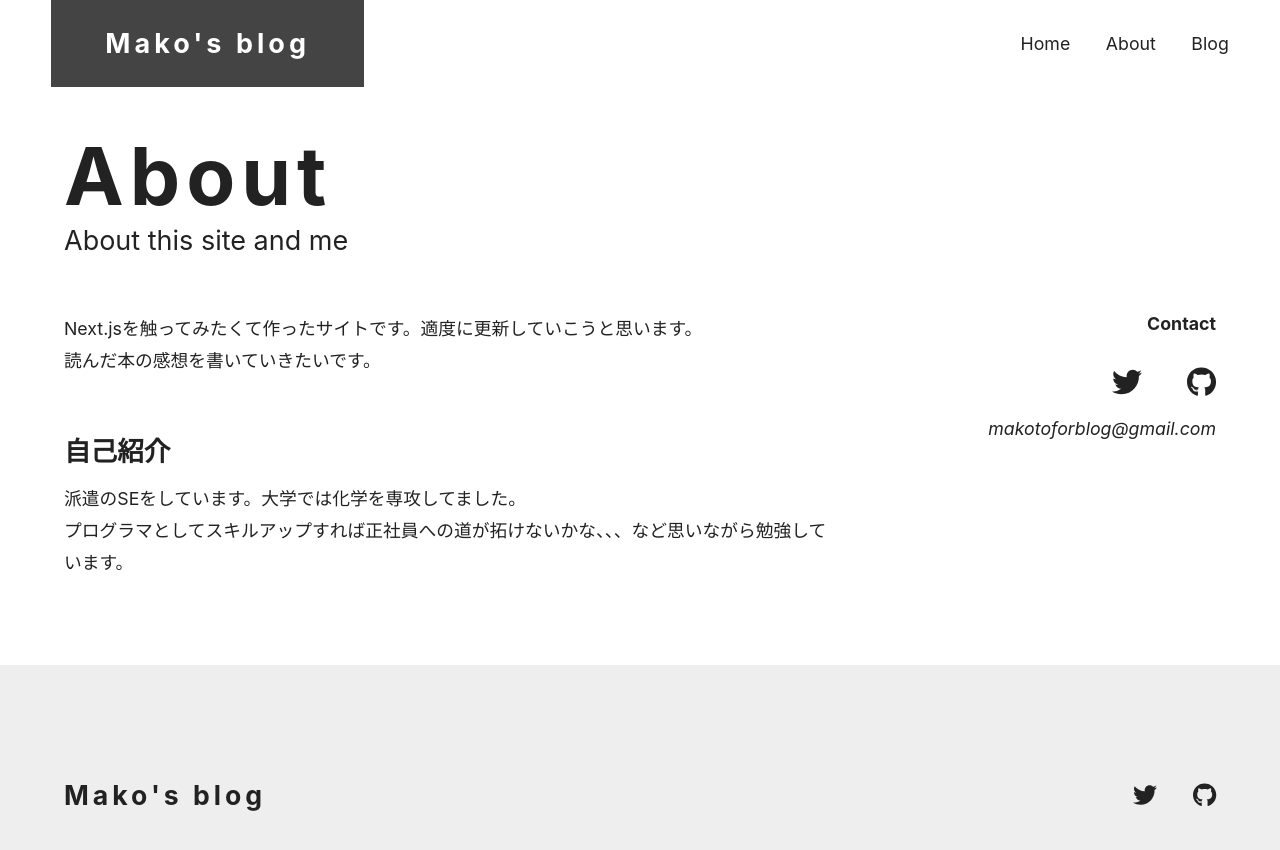
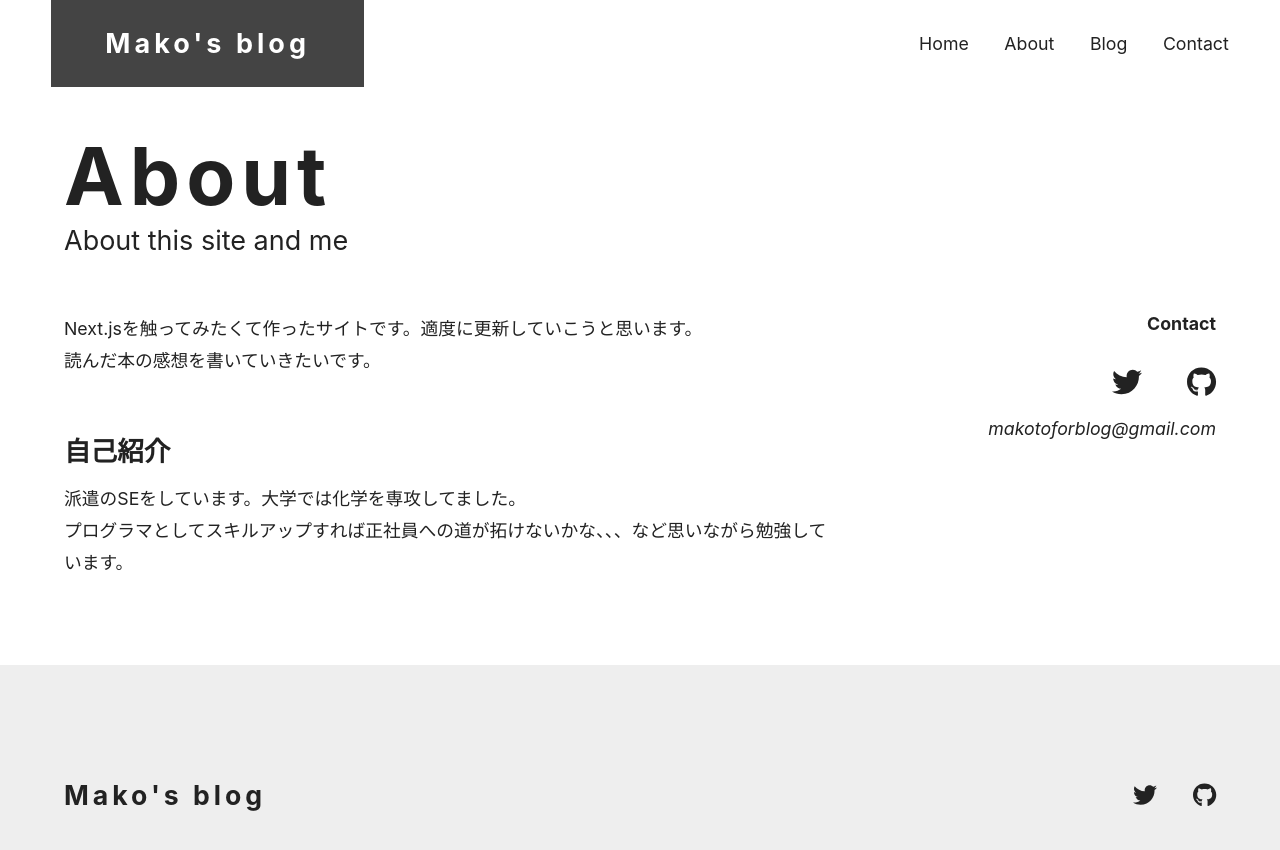
Before and after one commit to makotoStudying/next-react-website, a Next.js app: page /about in a window 1280 px wide. Shown: the top 850 px of the page. Built offline with nearby package versions, Linux system fonts and the light colour scheme; no server answers.

Commit message:
naviにContact追加（外部ページ）

```diff
--- a/components/nav.js
+++ b/components/nav.js
@@ -48,6 +48,11 @@ export default function Nav() {
             Blog
           </Link>
         </li>
+        <li>
+          <Link href="https://form-app-hazel.vercel.app/" onClick={closeNav}>
+            Contact
+          </Link>
+        </li>
       </ul>
     </nav>
   );
```
